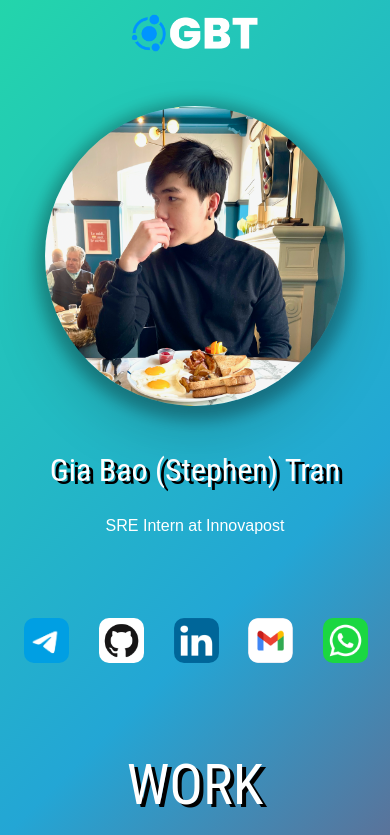
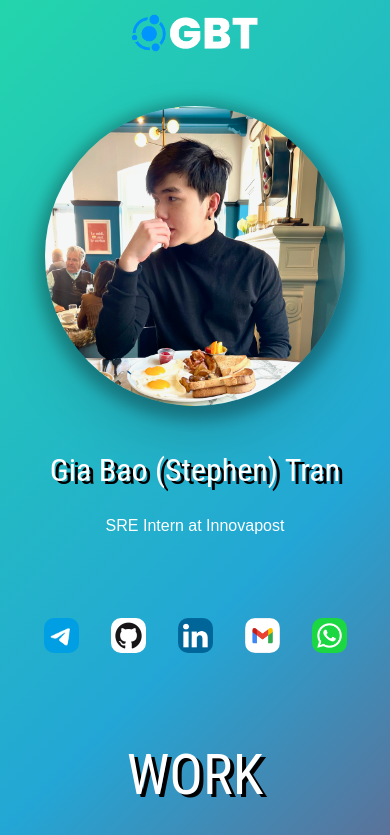
Before and after one commit to sgbaotran/Portfolio-Level4, a React (Create React App) app: page / in a window 390 px wide. Shown: the top 835 px of the page. Built offline with nearby package versions, Linux system fonts and the light colour scheme.

Commit message:
Fix icon on mobile view

```diff
--- a/src/components/About.css
+++ b/src/components/About.css
@@ -102,7 +102,7 @@
 
     .homepage-icon {
         border-radius: 10px;
-        width: 45px;
-        height: 45px;
+        width: 35px;
+        height: 35px;
     }
 }
```
